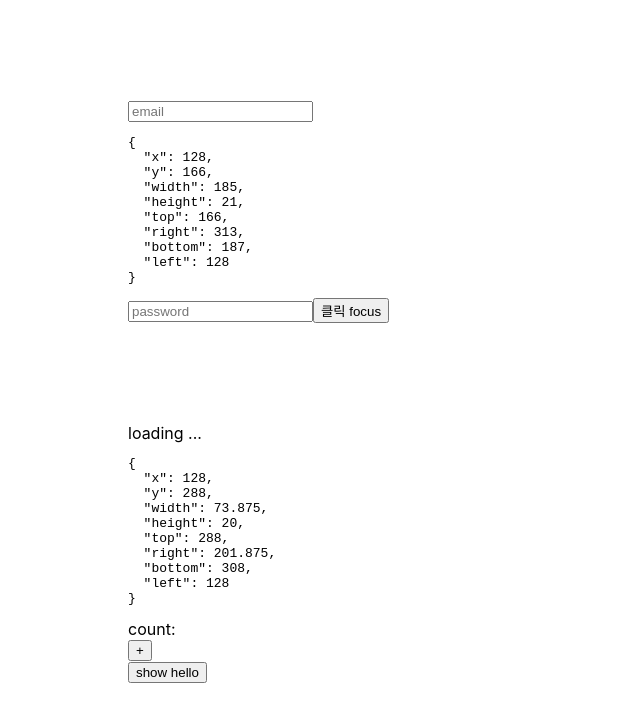
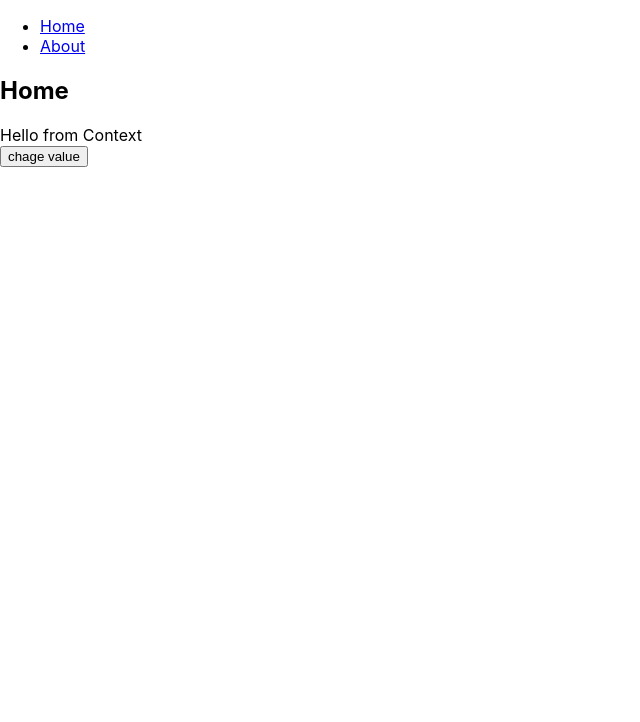
Before and after one commit to ston0538/react-hooks, a React (Create React App) app: page /about in a window 1280 px wide. Shown: the top 722 px of the page, without its empty margins (0-640 px from the left). Built offline with nearby package versions, Linux system fonts and the light colour scheme; no server answers.

Commit message:
basic use

```diff
--- a/package.json
+++ b/package.json
@@ -8,6 +8,7 @@
     "@testing-library/user-event": "^10.0.2",
     "react": "^16.13.1",
     "react-dom": "^16.13.1",
+    "react-router-dom": "^5.2.0",
     "react-scripts": "3.4.1"
   },
   "scripts": {
--- a/src/App.js
+++ b/src/App.js
@@ -1,57 +1,31 @@
-import React, { useState, useRef, useEffect } from "react";
-import "./App.css";
-import Hello from "./Hello";
-import useForm from "./hooks/useForm";
-import { useMeasure } from "./hooks/useMeasure";
+import React, { useState } from "react";
+import { BrowserRouter as Router, Route, Link } from "react-router-dom";
+import Index from "./pages/Index";
+import About from "./pages/About";
+import { UserContext } from "./UserContext";
 
-const App = () => {
-  const [values, handleChange] = useForm({
-    email: "",
-    password: "",
-    firstName: "",
-  });
+function AppRouter() {
+  const [value, setValue] = useState("Hello from Context");
+  return (
+    <Router>
+      <div>
+        <nav>
+          <ul>
+            <li>
+              <Link to="/">Home</Link>
+            </li>
+            <li>
+              <Link to="/about/">About</Link>
+            </li>
+          </ul>
+        </nav>
+        <UserContext.Provider value={{ value, setValue }}>
+          <Route path="/" exact component={Index} />
+          <Route path="/about/" exact component={About} />
+        </UserContext.Provider>
+      </div>
+    </Router>
+  );
+}
 
-  const inputRef = useRef();
-  const helloRef = useRef(() => console.log("helloRef"));
-  const [showHello, setShowHello] = useState(true);
-
-  const [rect, inputRef2] = useMeasure([]);
-
-  return (
-    <div>
-      <div style={{ marginTop: 100 }}>
-        <input
-          ref={inputRef}
-          type="text"
-          placeholder="email"
-          name="email"
-          value={values.email}
-          onChange={handleChange}
-        />
-        <pre>{JSON.stringify(rect, null, 2)}</pre>
-        <input
-          ref={inputRef2}
-          type="text"
-          placeholder="password"
-          name="password"
-          value={values.password}
-          onChange={handleChange}
-        />
-        <button
-          onClick={() => {
-            inputRef.current.focus();
-            helloRef.current();
-          }}
-        >
-          클릭 focus
-        </button>
-      </div>
-      <div style={{ marginTop: 100 }}>
-        {showHello && <Hello />}
-        <button onClick={() => setShowHello(!showHello)}>show hello</button>
-      </div>
-    </div>
-  );
-};
-
-export default App;
+export default AppRouter;
--- /dev/null
+++ b/src/UserContext.js
@@ -0,0 +1,3 @@
+import { createContext } from "react";
+
+export const UserContext = createContext(null);
--- /dev/null
+++ b/src/pages/About.js
@@ -0,0 +1,15 @@
+import React, { useContext } from "react";
+import { UserContext } from "../UserContext";
+
+function About() {
+  const { value, setValue } = useContext(UserContext);
+  return (
+    <div>
+      <h2>Home</h2>
+      <div>{value}</div>
+      <button onClick={() => setValue("Bye")}>chage value</button>
+    </div>
+  );
+}
+
+export default About;
--- /dev/null
+++ b/src/pages/Index.js
@@ -0,0 +1,14 @@
+import React, { useContext } from "react";
+import { UserContext } from "../UserContext";
+
+function Index() {
+  const { value, setValue } = useContext(UserContext);
+  return (
+    <div>
+      <h2>Home</h2>
+      <div>{value}</div>
+    </div>
+  );
+}
+
+export default Index;
```
Also changed, not shown: 1 other file (tests, documents, lock files or other folders).
